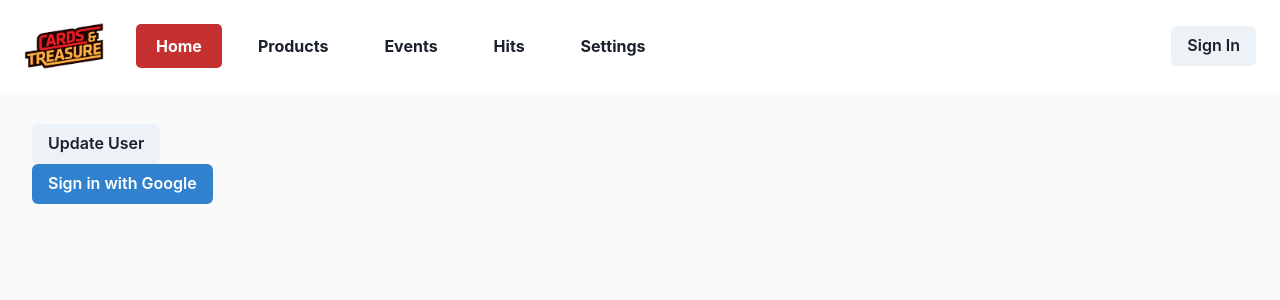
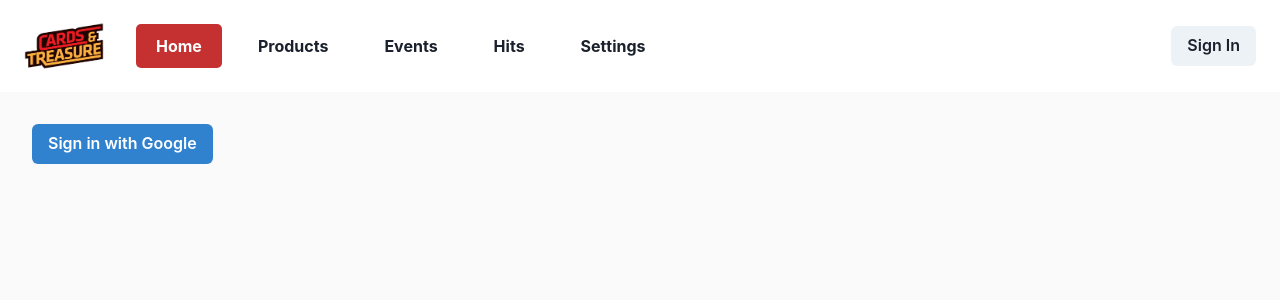
Before and after one commit to spasiu/ct-admin, a Next.js app: page / in a window 1280 px wide. Shown: the top 300 px of the page. Built offline with nearby package versions, Linux system fonts and the light colour scheme; no server answers.

Commit message:
Remove test code

```diff
--- a/pages/index.tsx
+++ b/pages/index.tsx
@@ -8,36 +8,18 @@ import { Box, Button } from '@chakra-ui/react';
 import Layout from '@layouts';
 import SEO from '@components/SEO';
 
+/**
+ * TODO: Watch for auth state change to update claims
+ *
+ */
 const Home: React.FC = () => {
   const [user, loading] = useAuthState(auth);
   const googleProvider = new firebase.auth.GoogleAuthProvider();
-
-  const updatePermissions = functions.httpsCallable('userUpdatePermissions');
-
-  if (user) {
-    // user.getIdToken(true).then((token) => {
-    //   console.log(token);
-    // });
-    // user.getIdTokenResult().then((res) => {
-    //   console.log(res);
-    // });
-  }
 
   return (
     <>
       <SEO title="Home" />
       <Layout>
-        <Button
-          onClick={() => {
-            updatePermissions({
-              email: 'cecilia@lazertechnologies.com',
-              setAdmin: false,
-              setBreaker: false,
-            });
-          }}
-        >
-          Update User
-        </Button>
         {!loading && (
           <Box>
             {user ? (
```
